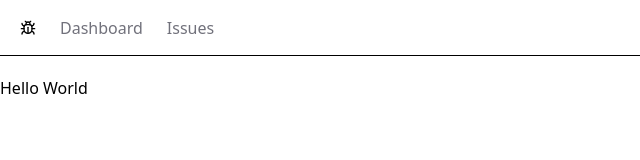
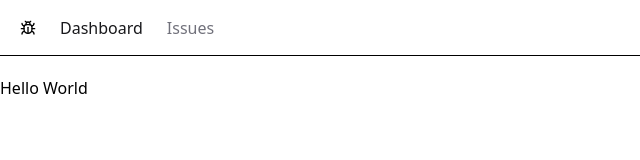
Before and after one commit to onurqnel/issue-tracker, a Next.js app: page / in a window 1280 px wide. Shown: the top 160 px of the page, without its empty margins (0-640 px from the left). Built offline with nearby package versions, Linux system fonts and the light colour scheme.

Commit message:
Style the Navbar

```diff
--- a/app/Navbar.tsx
+++ b/app/Navbar.tsx
@@ -1,7 +1,13 @@
+"use client";
+
 import Link from "next/link";
 import { LuBug } from "react-icons/lu";
+import { usePathname } from "next/navigation";
+import classNames from "classnames";
 
 const Navbar = () => {
+  const currentPath = usePathname();
+
   const links = [
     { label: "Dashboard", href: "/" },
     { label: "Issues", href: "/issues" },
@@ -15,7 +21,12 @@
         {links.map((link) => (
           <Link
             key={link.href}
-            className="text-zinc-500 hover:text-zinc-800 transition-colors"
+            className={classNames(
+              currentPath === link.href
+                ? "text-zinc-900 font-medium"
+                : "text-zinc-500",
+              "hover:text-zinc-800 transition-colors"
+            )}
             href={link.href}
           >
             {link.label}
--- a/package.json
+++ b/package.json
@@ -13,6 +13,7 @@
     "@types/react": "19.2.13",
     "@types/react-dom": "19.2.3",
     "autoprefixer": "10.4.24",
+    "classnames": "^2.5.1",
     "eslint": "9.39.2",
     "eslint-config-next": "16.1.6",
     "next": "16.1.6",
```
Also changed, not shown: 2 other files (tests, documents, lock files or other folders).
